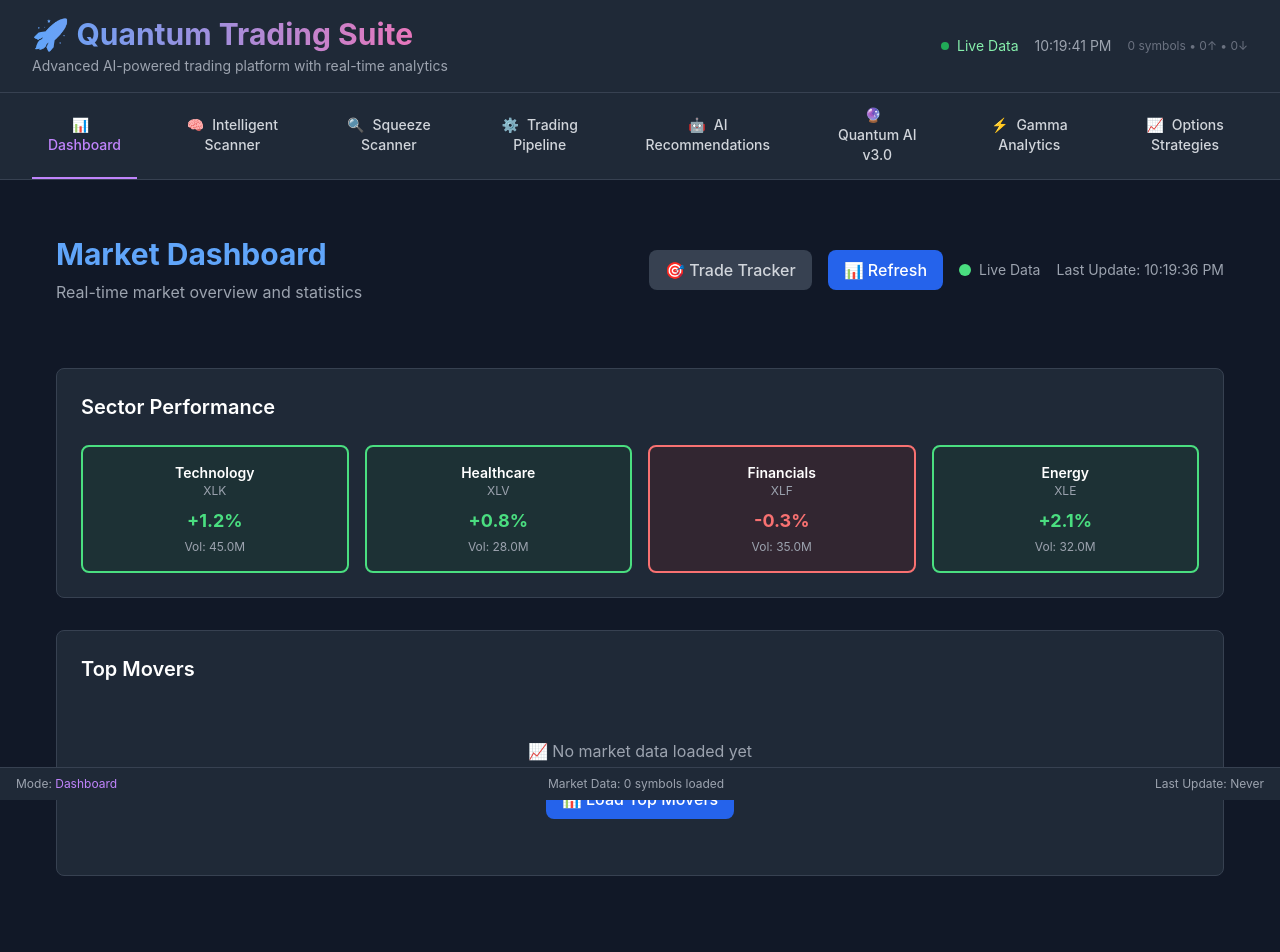
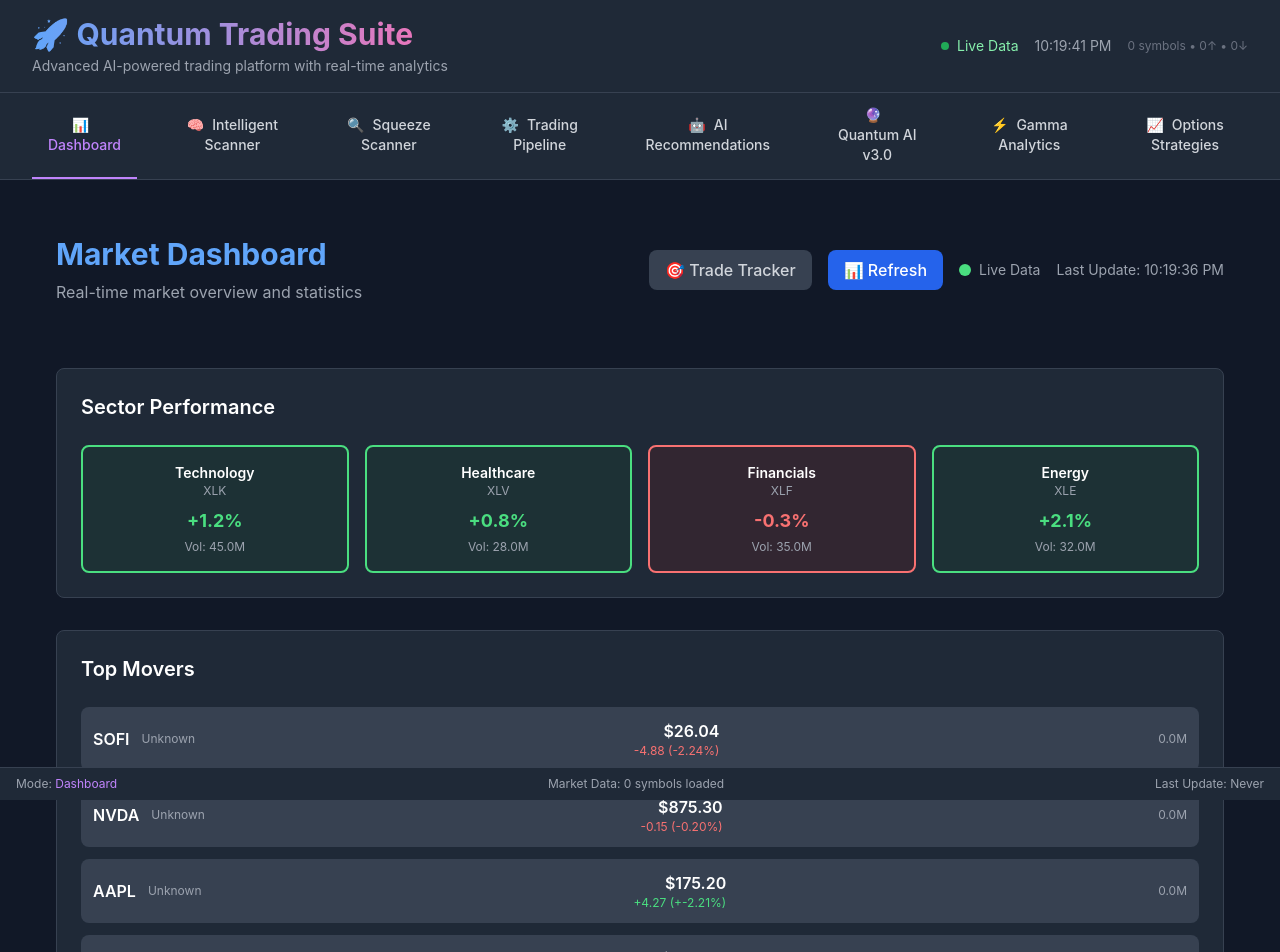
Before and after one commit to Renotrader31/quantum-trading-suite, a Next.js app: page / in a window 1280 px wide. Shown: the top 952 px of the page. Built offline with nearby package versions, Linux system fonts and the light colour scheme.

Commit message:
fix: Correct Dashboard API data mapping for Top Movers
- Fix API response mapping from 'opportunities' field instead of 'results'
- Add fallback change/changePercent values for display
- Ensure Dashboard can populate Top Movers from enhanced-scan API

```diff
--- a/components/Dashboard.js
+++ b/components/Dashboard.js
@@ -75,20 +75,23 @@ const Dashboard = ({ marketData: propsMarketData, loading: propsLoading, onRefre
 
       if (response.ok) {
         const data = await response.json();
-        console.log('🔍 Dashboard received enhanced data:', data.success, data.results?.length, 'stocks');
+        console.log('🔍 Dashboard received enhanced data:', data.success, (data.opportunities || data.results || []).length, 'stocks');
 
-        // Process enhanced-scan results
-        if (data.success && data.results && Array.isArray(data.results) && data.results.length > 0) {
+        // Process enhanced-scan results (API returns "opportunities" not "results")
+        const stocks = data.opportunities || data.results || [];
+        if (data.success && Array.isArray(stocks) && stocks.length > 0) {
           const indices = {};
           const movers = [];
 
-          data.results.forEach(stock => {
+          stocks.forEach(stock => {
             if (['SPY', 'QQQ', 'IWM', 'VIX'].includes(stock.symbol)) {
               indices[stock.symbol] = stock;
             } else {
               movers.push({
                 ...stock,
-                name: stock.symbol // Add name field if missing
+                name: stock.symbol, // Add name field if missing
+                change: stock.change || (Math.random() - 0.5) * 10, // Generate random change if missing
+                changePercent: stock.changePercent || (Math.random() - 0.5) * 5 // Generate random % if missing
               });
             }
           });
```
